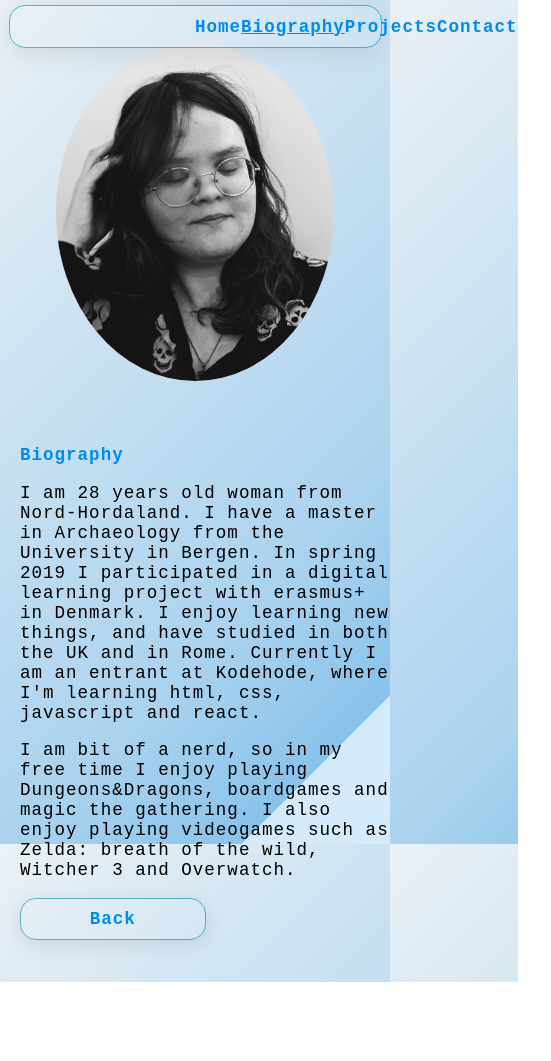
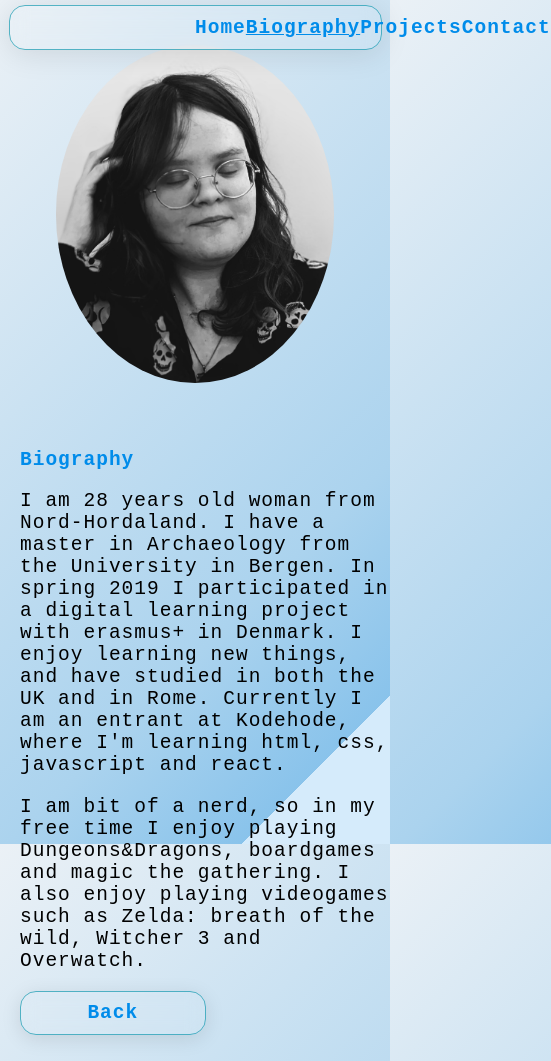
Before and after one commit to Masoer/portfolio, a React (Create React App) app: page /Biography in a window 390 px wide. Shown: the whole page, 551 px wide, since content can reach past the window. Before the commit the page ends 982 px from the top, so only its background shows below. Built offline with nearby package versions, Linux system fonts and the light colour scheme.

Commit message:
increasing font size on phone + space under button

```diff
--- a/src/Globalcomponents/Globalstyle.js
+++ b/src/Globalcomponents/Globalstyle.js
@@ -8,7 +8,7 @@ const GlobalStyle = createGlobalStyle`
         font-size: 1.3vw;
 
         @media only screen and (max-width: 40em) {
-          font-size: 4.5vw;
+          font-size: 5vw;
         }
     };
     body {
--- a/src/pages/Home.js
+++ b/src/pages/Home.js
@@ -77,7 +77,7 @@ export const StyledButton = styled.button`
   border: 1px solid rgba(6, 146, 170, 0.65);
 
   @media only screen and (max-width: 40em) {
-    margin-bottom: 5vh;
+    margin-bottom: 3vh;
   }
 `;
 
```
